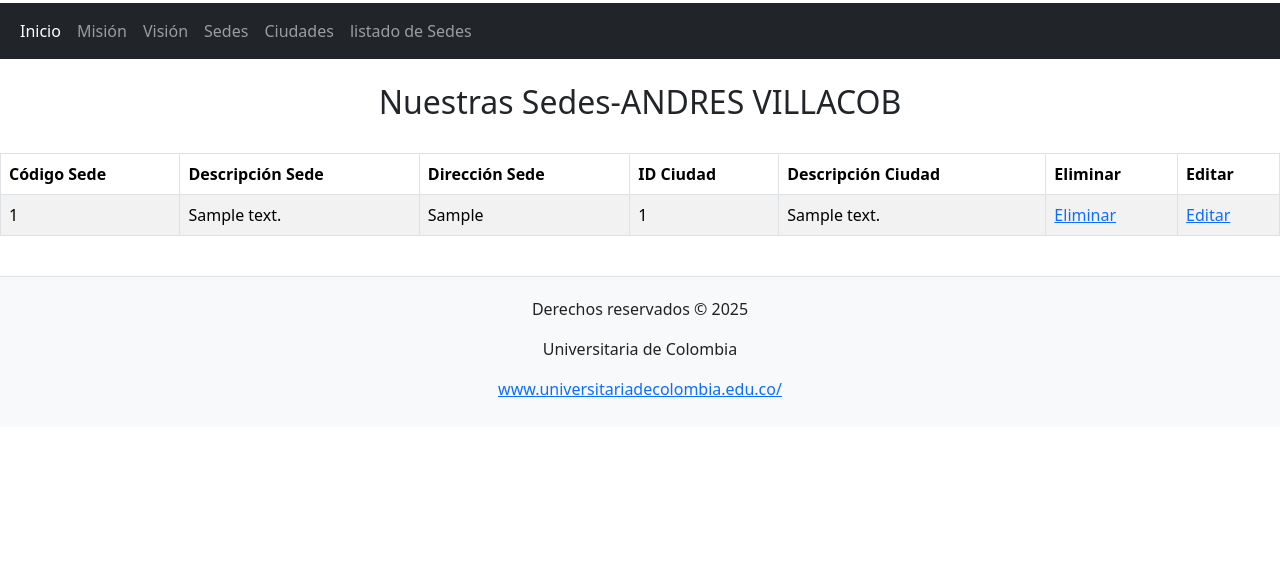
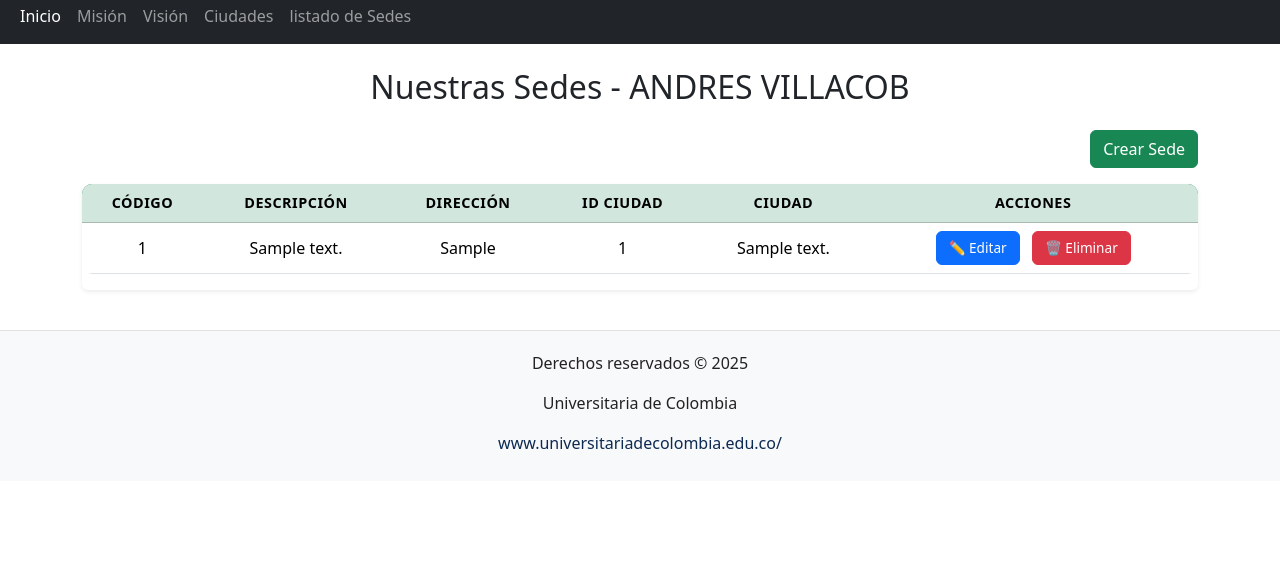
Before and after one commit to AndresVillacobR/PaginaWebAV, a Flask app: page /listasedes in a window 1280 px wide. Shown: the part 230-800 px from the top of the page. Run offline with Flask 3, Linux system fonts and the light colour scheme; tables that the repository leaves empty or names only in its code hold one stand-in row (values such as "Sample post").

Commit message:
cambio de estilos

```diff
--- a/main.py
+++ b/main.py
@@ -256,17 +256,20 @@
 def editar(codsede):
     conn = db.create_connection()
     cursor = conn.cursor()
+
     if request.method == 'POST':
         desede = request.form['desede']
         dirsede = request.form['dirsede']
+
         sql = "UPDATE sede SET descripcion = %s, direccion = %s WHERE IdSede = %s"
         data = (desede, dirsede, codsede)
+
         try:
             cursor.execute(sql, data)
             conn.commit()
-            print("Registro actualizado correctamente")
+            print("✅ Registro actualizado correctamente")
         except Exception as e:
-            print(f"Error al actualizar el registro: {e}")
+            print(f"❌ Error al actualizar el registro: {e}")
         finally:
             cursor.close()
             conn.close()
@@ -277,14 +280,20 @@
         try:
             cursor.execute(sql, (codsede,))
             sede = cursor.fetchone()
-            print("Registro obtenido correctamente")
+            print("✅ Registro obtenido correctamente")
         except Exception as e:
-            print(f"Error al obtener el registro: {e}")
+            print(f"❌ Error al obtener el registro: {e}")
             sede = None
         finally:
             cursor.close()
             conn.close()
-            if sede:
-                return render_template('editar.html', codsede=codsede, desede=sede[0], dirsede=sede[1])
-            else:
-                return "Sede no encontrada", 404
+
+        if sede:
+            return render_template(
+                'editar.html',
+                codsede=codsede,
+                desede=sede[0],
+                dirsede=sede[1]
+            )
+        else:
+            return "Sede no encontrada", 404
--- a/static/styles.css
+++ b/static/styles.css
@@ -1,70 +1,185 @@
-/* Estilos para el contenedor del logo de la universidad */
+/* =========================
+   🎓 ENCABEZADO Y LOGO
+========================= */
 .fusion-logo {
   background-color: #0d2a52;
-  padding: 10px 0 10px 20px;
+  padding: 10px 20px;
+  display: flex;
+  align-items: center;
 }
 
-/* Estilos para la imagen del logo dentro del contenedor */
 .fusion-logo img {
-  max-width: 220px;
+  max-width: 200px;
   height: auto;
-
+  transition: transform 0.3s ease-in-out;
 }
 
-/* Estilos para el pie de página */
+.fusion-logo img:hover {
+  transform: scale(1.05);
+}
+
+/* =========================
+   📑 TITULOS
+========================= */
+h2 {
+  text-align: center;
+  color: #0d2a52;
+  margin-bottom: 24px;
+  font-weight: 700;
+  font-size: 2rem;
+}
+
+/* =========================
+   📋 FORMULARIOS
+========================= */
+form.mb-4 {
+  background: #f4f8fb;
+  padding: 28px 24px;
+  border-radius: 12px;
+  box-shadow: 0 2px 8px rgba(13, 42, 82, 0.07);
+  margin: 0 auto 32px auto;
+  max-width: 600px;
+  width: 100%;
+}
+
+form .form-label {
+  font-weight: 600;
+  color: #0d2a52;
+  font-size: 1.05rem;
+}
+
+form .form-control {
+  border-radius: 8px;
+  border: 1px solid #b6c6d6;
+  font-size: 1rem;
+  transition: border-color 0.3s ease-in-out, box-shadow 0.3s ease-in-out;
+}
+
+form .form-control:focus {
+  border-color: #0d6efd;
+  box-shadow: 0 0 6px rgba(13, 110, 253, 0.3);
+}
+
+/* Botones dentro del formulario */
+.form-botones {
+  display: flex;
+  gap: 12px;
+  justify-content: center;
+  flex-wrap: wrap;
+  margin-top: 12px;
+}
+
+.form-botones form {
+  margin: 0;
+  padding: 0;
+  display: inline;
+}
+
+/* =========================
+   📊 TABLAS
+========================= */
+.table {
+  border-radius: 10px;
+  overflow: hidden;
+  background: #fff;
+}
+
+.table thead {
+  background: #198754;
+  color: #fff;
+  text-transform: uppercase;
+  font-size: 0.9rem;
+  letter-spacing: 0.5px;
+}
+
+.table-hover tbody tr:hover {
+  background-color: #f1f9f4;
+}
+
+.table td, .table th {
+  vertical-align: middle;
+}
+
+.table td a.btn {
+  font-size: 0.85rem;
+  padding: 6px 12px;
+  border-radius: 6px;
+  transition: background 0.2s;
+}
+
+/* =========================
+   📱 RESPONSIVIDAD
+========================= */
+@media (max-width: 992px) {
+  h2 {
+    font-size: 1.7rem;
+  }
+
+  form.mb-4 {
+    padding: 20px;
+  }
+
+  .table td, .table th {
+    font-size: 0.9rem;
+    padding: 8px;
+  }
+}
+
+@media (max-width: 768px) {
+  .fusion-logo img {
+    max-width: 160px;
+  }
+
+  .table-responsive {
+    border: none;
+  }
+
+  table.table {
+    font-size: 0.85rem;
+  }
+
+  .form-botones {
+    flex-direction: column;
+  }
+}
+
+@media (max-width: 576px) {
+  h2 {
+    font-size: 1.5rem;
+  }
+
+  form.mb-4 {
+    padding: 16px;
+  }
+
+  .btn {
+    width: 100%;
+    text-align: center;
+  }
+
+  .table td, .table th {
+    padding: 6px;
+  }
+}
+
+/* =========================
+   📍 PIE DE PÁGINA
+========================= */
 footer {
   background: #f8f9fa;
   text-align: center;
-  padding: 20px 0 10px 0;
+  padding: 20px 0 10px;
   margin-top: 40px;
   color: #222;
   font-size: 1rem;
   border-top: 1px solid #e1e1e1;
 }
 
-/* Estilos para el formulario de sedes */
-form.mb-4 {
-  background: #f4f8fb;
-  padding: 28px 24px 18px 24px;
-  border-radius: 12px;
-  box-shadow: 0 2px 8px rgba(13, 42, 82, 0.07);
-  margin-bottom: 32px;
-  max-width: 500px;
-  margin-left: auto;
-  margin-right: auto;
+footer a {
+  color: #0d2a52;
+  text-decoration: none;
 }
 
-/* Estilos para las etiquetas de los campos del formulario */
-form .form-label {
-  font-weight: 500;
-  color: #0d2a52;
+footer a:hover {
+  text-decoration: underline;
 }
-
-/* Estilos para los campos de entrada del formulario */
-form .form-control {
-  border-radius: 6px;
-  border: 1px solid #b6c6d6;
-  font-size: 1rem;
-}
-
-/* Estilos para el título principal */
-h2 {
-  text-align: center;
-  color: #0d2a52;
-  margin-bottom: 24px;
-}
-
-/* Alinear los botones del formulario de sedes en una fila */
-.form-botones {
-  display: flex;
-  gap: 12px;
-  margin-top: 8px;
-
-}
-
-/* Ajuste para que los formularios secundarios no tengan margen ni padding extra */
-.form-botones form {
-  margin: 0;
-  padding: 0;
-  display: inline;
-}
--- a/templates/base.html
+++ b/templates/base.html
@@ -27,9 +27,9 @@
           <li class="nav-item">
             <a class="nav-link" href="{{ url_for('vision') }}">Visión</a>
           </li>
-          <li class="nav-item">
+         <!-- <li class="nav-item">
             <a class="nav-link" href="{{ url_for('sedes') }}">Sedes</a>
-          </li>
+          </li>-->
           <li class="nav-item">
             <a class="nav-link" href="{{ url_for('ciudades') }}">Ciudades</a>
           </li>
--- a/templates/listasedes.html
+++ b/templates/listasedes.html
@@ -1,21 +1,30 @@
 {% extends 'base.html' %}
 
-{% block title %}Listado Sedes{% endblock %}
+{% block title %}Listado de Sedes{% endblock %}
 
 {% block content %}
-<br>
-<h2>Nuestras Sedes-ANDRES VILLACOB</h2>
-<br>
-<table class="table table-bordered table-striped">
-   <thead>
+<div class="container mt-4">
+
+  <h2 class="mb-4 text-center">Nuestras Sedes - ANDRES VILLACOB</h2>
+
+  <!-- Botón Crear Sede -->
+  <div class="text-end mb-3">
+    <a href="{{ url_for('sedes') }}" class="btn btn-success">
+     <!--➕--> Crear Sede
+    </a>
+  </div>
+
+  <!-- Tabla de sedes -->
+  <div class="table-responsive shadow-sm rounded">
+    <table class="table table-hover align-middle text-center">
+      <thead class="table-success">
         <tr>
-      <th>Código Sede</th>
-      <th>Descripción Sede</th>
-      <th>Dirección Sede</th>
-      <th>ID Ciudad</th>
-      <th>Descripción Ciudad</th>
-      <th>Eliminar</th>
-      <th>Editar</th>
+          <th scope="col">Código</th>
+          <th scope="col">Descripción</th>
+          <th scope="col">Dirección</th>
+          <th scope="col">ID Ciudad</th>
+          <th scope="col">Ciudad</th>
+          <th scope="col">Acciones</th>
         </tr>
       </thead>
       <tbody>
@@ -26,16 +35,22 @@
           <td>{{ sede[2] }}</td>
           <td>{{ sede[3] }}</td>
           <td>{{ sede[4] }}</td>
-      <td><a href="{{ url_for('eliminar', codsede=sede[0]) }}">Eliminar</a></td>
-      <td><a href="{{ url_for('editar', codsede=sede[0]) }}">Editar</a></td>
+          <td>
+            <a href="{{ url_for('editar', codsede=sede[0]) }}" class="btn btn-sm btn-primary me-2">
+              ✏️ Editar
+            </a>
+            <a href="{{ url_for('eliminar', codsede=sede[0]) }}" class="btn btn-sm btn-danger" onclick="return confirm('¿Estás seguro de eliminar esta sede?');">
+              🗑️ Eliminar
+            </a>
+          </td>
+        </tr>
+        {% else %}
+        <tr>
+          <td colspan="6" class="text-muted">No hay sedes registradas aún.</td>
         </tr>
         {% endfor %}
       </tbody>
     </table>
-<div>
-
   </div>
-
-
-
+</div>
 {% endblock %}
```
Also changed, not shown: templates/editarsede.html (+19 -12 lines). Lines whose indentation alone changed are shown as unchanged.
